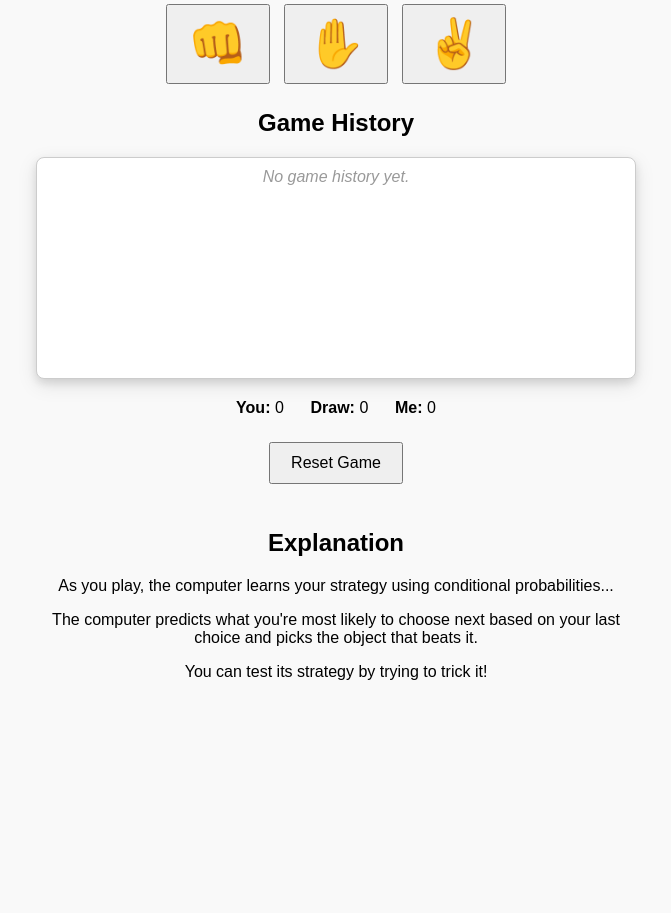
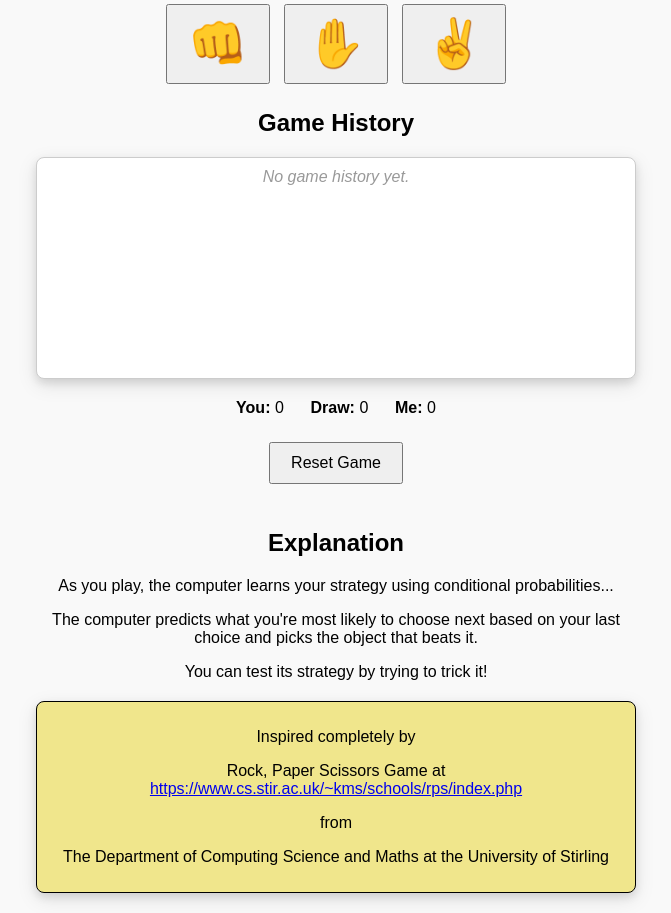
Before and after one commit to alfredoEP/alfredoEP.github.io, a plain HTML site: page rock paper scissors/index.html in a window 1280 px wide. Shown: the part 89-1002 px from the top of the page, without its empty margins (304-975 px from the left). Before the commit the page ends 806 px from the top, so only its background shows below. Drawn offline with Linux system fonts and the light colour scheme.

Commit message:
Added credits to The Department of Computing Science and Maths at the University of Stirling

```diff
--- a/rock paper scissors/index.html
+++ b/rock paper scissors/index.html
@@ -35,5 +35,11 @@
     <p>You can test its strategy by trying to trick it!</p>
   </section>
   <script src="script.js"></script>
+  <footer>
+    <p>Inspired completely by</p>
+    <p>Rock, Paper Scissors Game at <a href="https://www.cs.stir.ac.uk/~kms/schools/rps/index.php" target="_blank">https://www.cs.stir.ac.uk/~kms/schools/rps/index.php</a></p>
+    <p>from</p>
+    <p>The Department of Computing Science and Maths at the University of Stirling</p>
+  </footer>
 </body>
 </html>
--- a/rock paper scissors/style.css
+++ b/rock paper scissors/style.css
@@ -59,3 +59,12 @@ body {
   .red {
     color: red;
   }
+
+  footer {
+    background-color: #f0e68c; /* Grayish yellow */
+    border: 1px solid #000; /* Fine black border */
+    box-shadow: 0 4px 8px rgba(0, 0, 0, 0.1), 0 6px 20px rgba(0, 0, 0, 0.1); /* Shadow */
+    border-radius: 8px; /* Rounded corners */
+    padding: 10px;
+    margin-top: 20px;
+}
```
